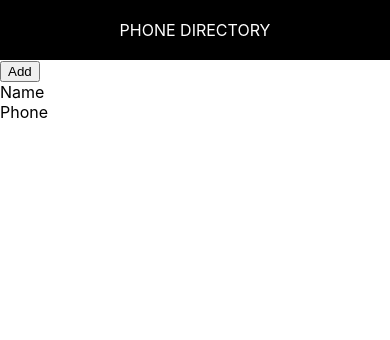
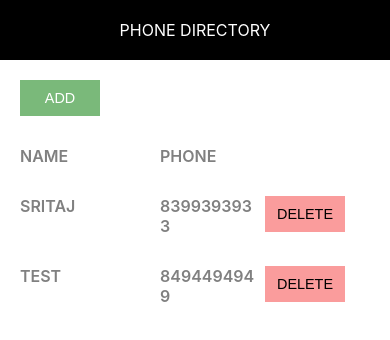
Before and after one commit to sritaj/phone-directory, a React (Create React App) app: page / in a window 390 px wide. Shown: the top 340 px of the page. Built offline with nearby package versions, Linux system fonts and the light colour scheme.

Commit message:
Added External Styling for Header, Added CSS for ADD button, Name and Phone, Added Delete Button, Added Props for dynamically changing header

```diff
--- /dev/null
+++ b/src/App.css
@@ -0,0 +1,50 @@
+.component-body-container {
+  padding: 20px;
+}
+
+.custom-btn {
+  padding: 10px;
+  border: none;
+  margin-right: 10px;
+  text-transform: uppercase;
+  width: 80px;
+  font-size: 0.9rem;
+  cursor: pointer;
+  outline: none;
+}
+
+.add-btn {
+  background: #7ab97a;
+  color: #fff;
+}
+
+.delete-btn {
+  background: #fa9c9c;
+  color: #000;
+}
+
+.grid-container {
+  display: grid;
+  grid-template-columns: 40% 30% auto;
+  margin-bottom: 10px;
+}
+
+.heading-container {
+  margin: 30px 0 30px 0;
+  width: 100%;
+}
+
+.grid-item {
+  background-color: rgba(255, 255, 255, 0.8);
+  font-size: 1.15rem;
+  word-wrap: break-word;
+  padding-right: 10px;
+}
+
+.name-heading,
+.phone-heading {
+  font-size: 1rem;
+  font-weight: 600;
+  color: #808080;
+  text-transform: uppercase;
+}
--- a/src/App.js
+++ b/src/App.js
@@ -1,14 +1,42 @@
 import Header from "./Header";
+import "./App.css";
+import "./Header.css";
 
 function App() {
+  let subscribers = [
+    {
+      id: 1,
+      name: "Sritaj",
+      phone: "8399393933",
+    },
+    {
+      id: 2,
+      name: "test",
+      phone: "8494494949",
+    },
+  ];
   return (
     <div>
-      <Header />
-      <button>Add</button>
+      <Header heading="Phone Directory" />
+      <div className="component-body-container">
+        <button className="custom-btn add-btn">Add</button>
 
-      <div>
-        <span>Name</span> <br />
-        <span>Phone</span>
+        <div className="grid-container heading-container">
+          <span className="grid-item name-heading">Name</span>
+          <span className="grid-item phone-heading">Phone</span>
+        </div>
+
+        {subscribers.map((sub) => {
+          return (
+            <div key={sub.id} className="grid-container heading-container">
+              <span className="grid-item name-heading">{sub.name}</span>
+              <span className="grid-item phone-heading">{sub.phone}</span>
+              <span className="grid-item action-btn-container">
+                <button className="custom-btn delete-btn">Delete</button>
+              </span>
+            </div>
+          );
+        })}
       </div>
     </div>
   );
--- /dev/null
+++ b/src/Header.css
@@ -0,0 +1,7 @@
+.header {
+  text-align: center;
+  padding: 20px;
+  background: #000;
+  color: #fff;
+  text-transform: uppercase;
+}
--- a/src/Header.js
+++ b/src/Header.js
@@ -1,15 +1,8 @@
 import React from "react";
+import "./Header.css";
 
-const headerStyle = {
-  textAlign: "center",
-  padding: 20,
-  background: "#000",
-  color: "#fff",
-  textTransform: "uppercase",
-};
-
-const Header = function () {
-  return <div style={headerStyle}>Phone Directory</div>;
+const Header = function (props) {
+  return <div className="header">{props.heading}</div>;
 };
 
 export default Header;
```
Also changed, not shown: src/index.js (+6 -6 lines), 1 other file (tests, documents, lock files or other folders).
